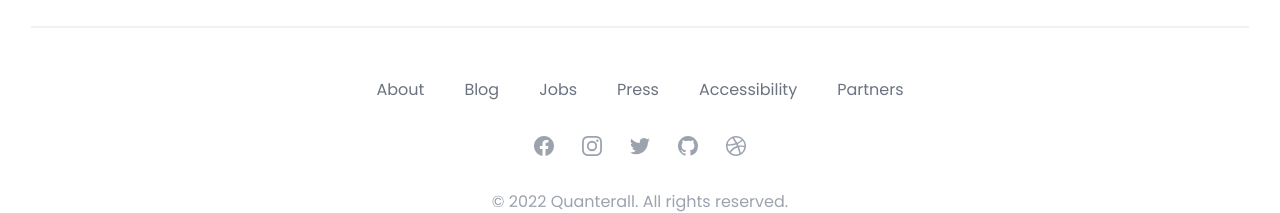
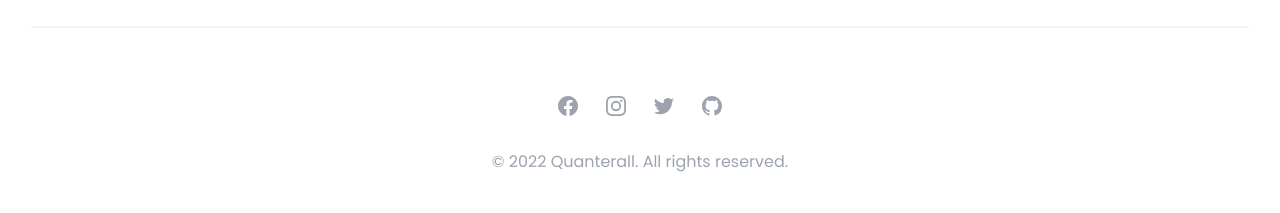
Before and after one commit to st1pr0/DLT-Explorer, a Vue app: page / in a window 1280 px wide. Shown: the part 484-697 px from the top of the page. Built offline with nearby package versions, Linux system fonts and the light colour scheme.

Commit message:
added start scripts and links to Quanterall profiles

```diff
--- a/src/components/TheFooter.vue
+++ b/src/components/TheFooter.vue
@@ -23,18 +23,11 @@
 import { defineComponent, h } from 'vue'
 
 const navigation = {
-  main: [
-    { name: 'About', href: '#' },
-    { name: 'Blog', href: '#' },
-    { name: 'Jobs', href: '#' },
-    { name: 'Press', href: '#' },
-    { name: 'Accessibility', href: '#' },
-    { name: 'Partners', href: '#' },
-  ],
+
   social: [
     {
       name: 'Facebook',
-      href: '#',
+      href: 'https://www.facebook.com/quanterall/',
       icon: defineComponent({
         render: () =>
           h('svg', { fill: 'currentColor', viewBox: '0 0 24 24' }, [
@@ -48,7 +41,7 @@
     },
     {
       name: 'Instagram',
-      href: '#',
+      href: 'https://www.instagram.com/quanterall/',
       icon: defineComponent({
         render: () =>
           h('svg', { fill: 'currentColor', viewBox: '0 0 24 24' }, [
@@ -62,7 +55,7 @@
     },
     {
       name: 'Twitter',
-      href: '#',
+      href: 'https://github.com/quanterall',
       icon: defineComponent({
         render: () =>
           h('svg', { fill: 'currentColor', viewBox: '0 0 24 24' }, [
@@ -74,27 +67,13 @@
     },
     {
       name: 'GitHub',
-      href: '#',
+      href: 'https://github.com/quanterall',
       icon: defineComponent({
         render: () =>
           h('svg', { fill: 'currentColor', viewBox: '0 0 24 24' }, [
             h('path', {
               'fill-rule': 'evenodd',
               d: 'M12 2C6.477 2 2 6.484 2 12.017c0 4.425 2.865 8.18 6.839 9.504.5.092.682-.217.682-.483 0-.237-.008-.868-.013-1.703-2.782.605-3.369-1.343-3.369-1.343-.454-1.158-1.11-1.466-1.11-1.466-.908-.62.069-.608.069-.608 1.003.07 1.531 1.032 1.531 1.032.892 1.53 2.341 1.088 2.91.832.092-.647.35-1.088.636-1.338-2.22-.253-4.555-1.113-4.555-4.951 0-1.093.39-1.988 1.029-2.688-.103-.253-.446-1.272.098-2.65 0 0 .84-.27 2.75 1.026A9.564 9.564 0 0112 6.844c.85.004 1.705.115 2.504.337 1.909-1.296 2.747-1.027 2.747-1.027.546 1.379.202 2.398.1 2.651.64.7 1.028 1.595 1.028 2.688 0 3.848-2.339 4.695-4.566 4.943.359.309.678.92.678 1.855 0 1.338-.012 2.419-.012 2.747 0 .268.18.58.688.482A10.019 10.019 0 0022 12.017C22 6.484 17.522 2 12 2z',
-              'clip-rule': 'evenodd',
-            }),
-          ]),
-      }),
-    },
-    {
-      name: 'Dribbble',
-      href: '#',
-      icon: defineComponent({
-        render: () =>
-          h('svg', { fill: 'currentColor', viewBox: '0 0 24 24' }, [
-            h('path', {
-              'fill-rule': 'evenodd',
-              d: 'M12 2C6.48 2 2 6.48 2 12s4.48 10 10 10c5.51 0 10-4.48 10-10S17.51 2 12 2zm6.605 4.61a8.502 8.502 0 011.93 5.314c-.281-.054-3.101-.629-5.943-.271-.065-.141-.12-.293-.184-.445a25.416 25.416 0 00-.564-1.236c3.145-1.28 4.577-3.124 4.761-3.362zM12 3.475c2.17 0 4.154.813 5.662 2.148-.152.216-1.443 1.941-4.48 3.08-1.399-2.57-2.95-4.675-3.189-5A8.687 8.687 0 0112 3.475zm-3.633.803a53.896 53.896 0 013.167 4.935c-3.992 1.063-7.517 1.04-7.896 1.04a8.581 8.581 0 014.729-5.975zM3.453 12.01v-.26c.37.01 4.512.065 8.775-1.215.25.477.477.965.694 1.453-.109.033-.228.065-.336.098-4.404 1.42-6.747 5.303-6.942 5.629a8.522 8.522 0 01-2.19-5.705zM12 20.547a8.482 8.482 0 01-5.239-1.8c.152-.315 1.888-3.656 6.703-5.337.022-.01.033-.01.054-.022a35.318 35.318 0 011.823 6.475 8.4 8.4 0 01-3.341.684zm4.761-1.465c-.086-.52-.542-3.015-1.659-6.084 2.679-.423 5.022.271 5.314.369a8.468 8.468 0 01-3.655 5.715z',
               'clip-rule': 'evenodd',
             }),
           ]),
```
Also changed, not shown: 2 other files (tests, documents, lock files or other folders).
